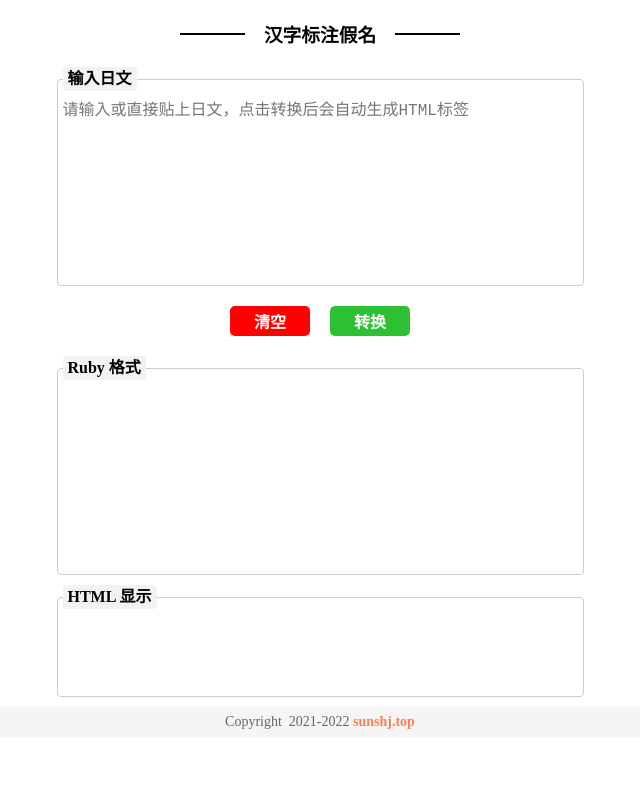
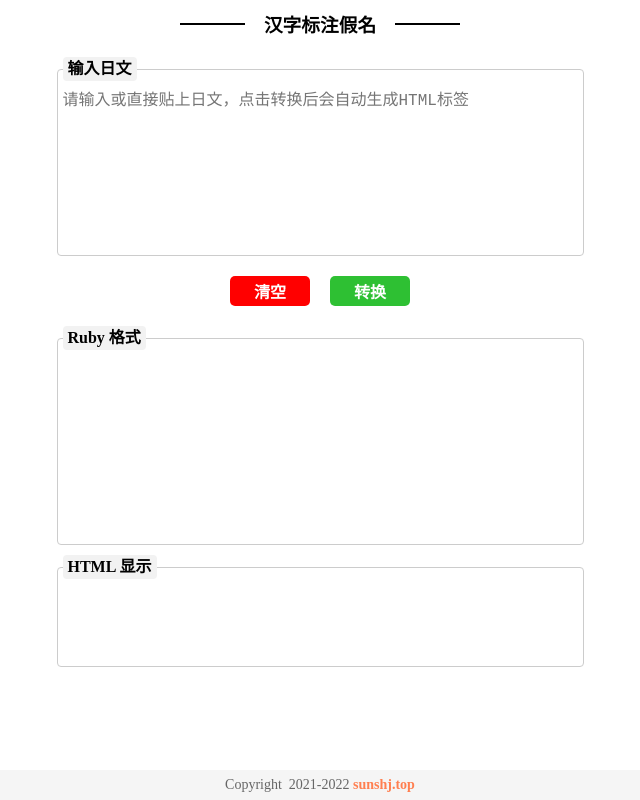
Before and after one commit to sunshj/KanjiFurigana, a plain HTML site: page index.html in a window 1280 px wide. Shown: the whole page, without its empty margins (320-960 px from the left). Drawn offline with Linux system fonts and the light colour scheme; no server answers.

Commit message:
修改布局

```diff
--- a/index.html
+++ b/index.html
@@ -34,7 +34,7 @@
                 <textarea id="RubyOut" rows="10" cols="50"></textarea>
             </fieldset>
 
-            <fieldset style="min-height: 100px">
+            <fieldset style="min-height: 100px;max-width: 600px;">
                 <legend>HTML 显示</legend>
                 <div id="HTMLOut"></div>
             </fieldset>
--- a/static/css/style.css
+++ b/static/css/style.css
@@ -15,7 +15,7 @@
 .main-title {
     font-weight: bold;
     margin: 10px;
-    margin-top: 20px;
+    margin-top: 10px;
     position: relative;
     padding: 0 65px;
     text-align: center;
@@ -69,6 +69,10 @@ fieldset legend {
     font-family: "Microsoft YaHei";
 }
 
+#input {
+    max-height: 160px;
+}
+
 #convert {
     width: 80px;
     height: 30px;
@@ -111,7 +115,7 @@ fieldset legend {
 }
 
 footer {
-    position: relative;
+    position: fixed;
     bottom: 0;
     width: 100%;
     height: 30px;
```
